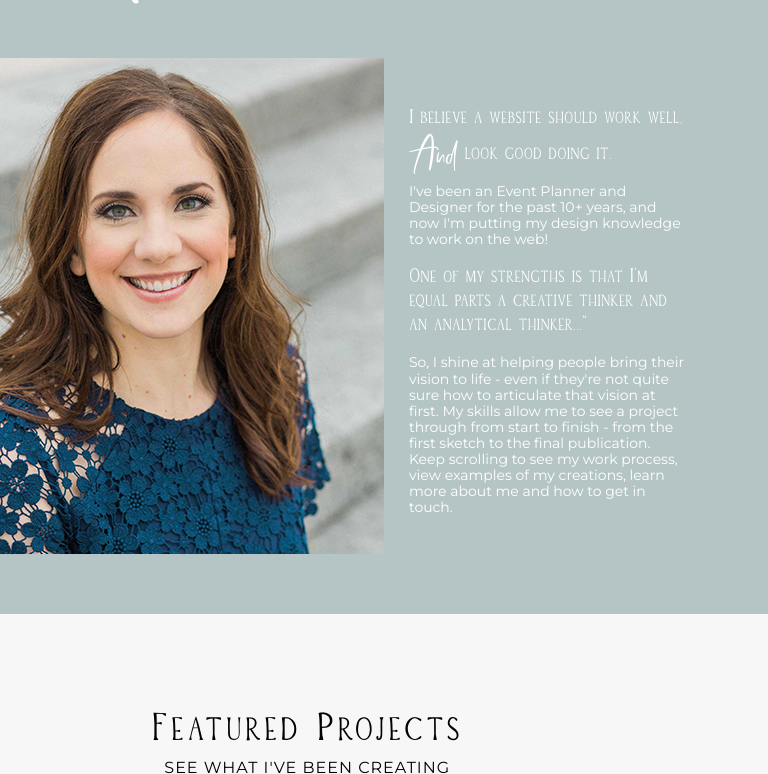
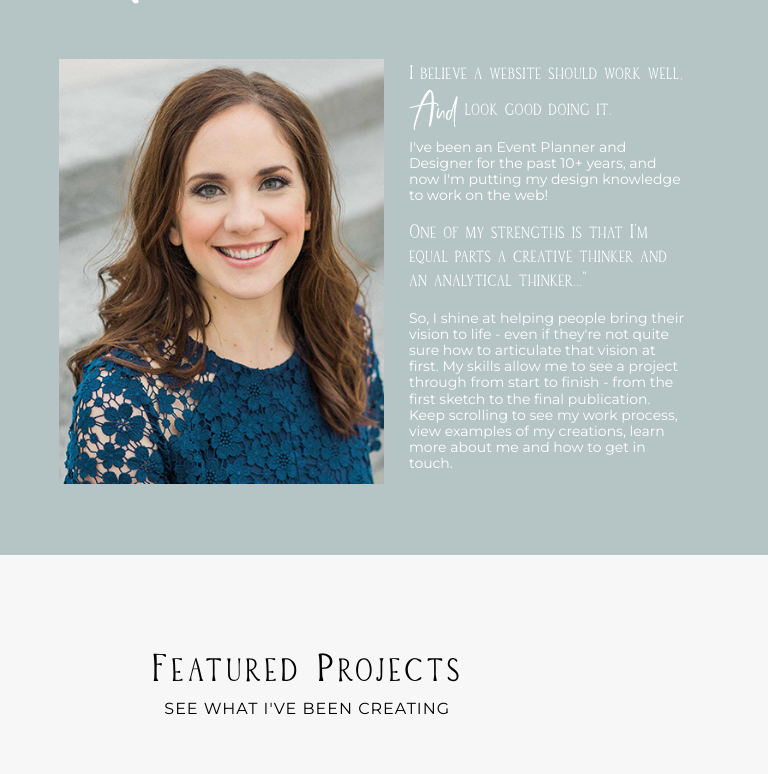
Before and after one commit to Erin-Weible/pretty-code-portfolio, a website built with Parcel: page index.html in a window 768 px wide. Shown: the part 932-1706 px from the top of the page. Built offline with nearby package versions, Linux system fonts and the light colour scheme.

Commit message:
Added CSS to crop headshot in tablet media query

```diff
--- a/css/main.css
+++ b/css/main.css
@@ -669,12 +669,15 @@
   }
 
   #about .full-width {
-    margin-bottom: 40px;
+    margin-bottom: 70px;
   }
 
 
   #about img {
-  margin-bottom: 20px;
+    margin: 0;
+    width: 325px;
+    height: 425px;
+    object-fit: cover;
   }
 
   #about .half-width-bio {
```
Lines whose indentation alone changed are shown as unchanged.
